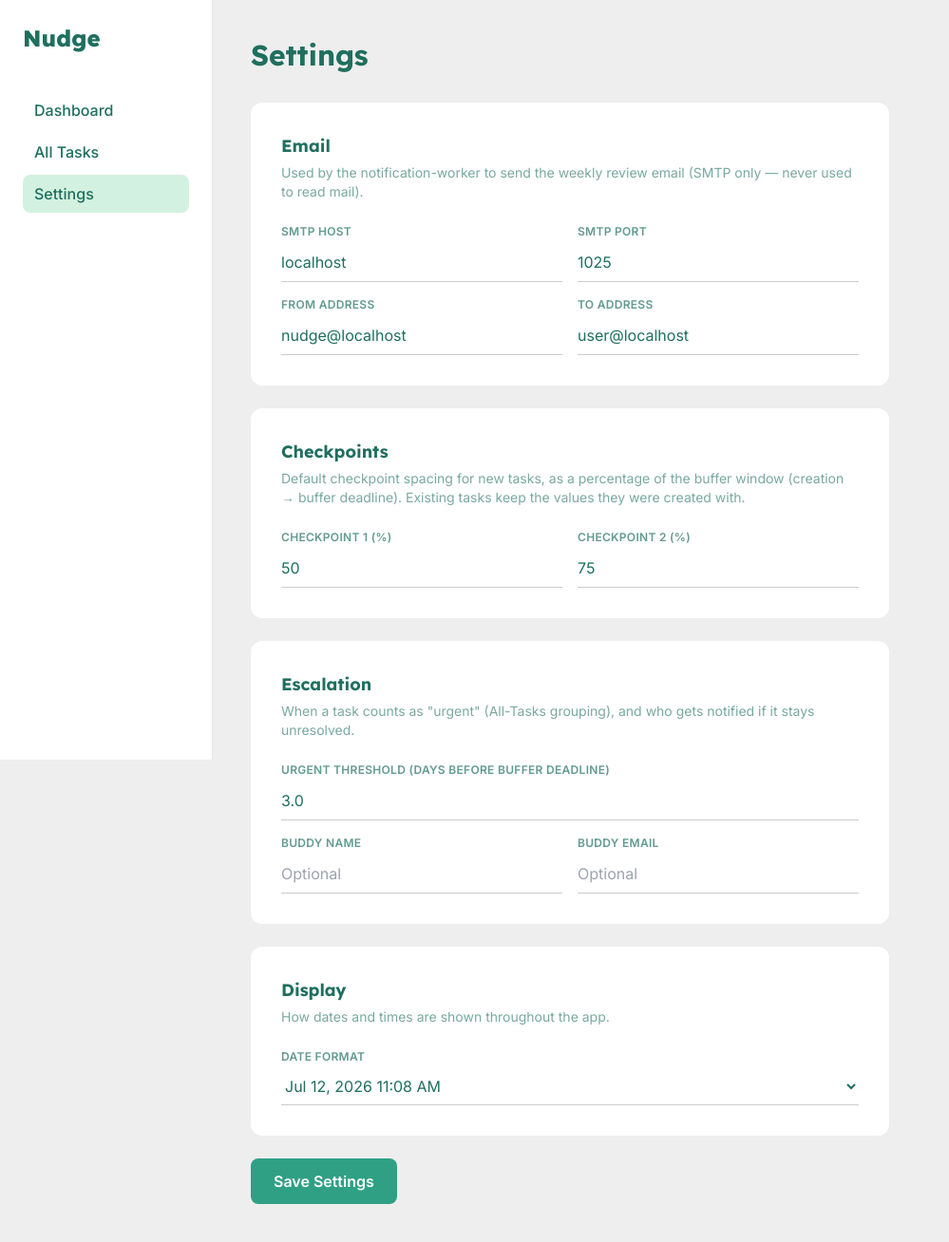
After one commit to Summerpoison/nudge, a Flask app: page /settings in a window 1280 px wide. The commit adds this page. Shown: the whole page at 95% size, without its empty margins (0-999 px from the left). Run offline with Flask 3, Linux system fonts and the light colour scheme; data comes from the database, SQL or seed files in the repository; some libraries are stand-ins or nearby versions.

Commit message:
Add Settings screen (ESC-FUNC-003), core-app as the single source of config
New settings table (singleton row, CHECK id = 1) holding SMTP config,
checkpoint-1/2 ratio defaults, urgent threshold (ESC-FUNC-003), a
buddy contact (input ready for Step 10c's escalation logic), and a
date/time format. core-app is the only process with a UI, so it's
also the only source of truth -- the worker fetches its own operating
config from a new GET /api/settings each send cycle rather than using
hardcoded constants, same polling pattern already used for tasks and
focus-task writeback. Falls back to sane defaults and logs if
core-app is unreachable, same resilience pattern as fetch_open_tasks().

calculate_buffer_deadline/calculate_checkpoints/is_urgent now take
the relevant ratios/threshold as parameters (defaulting to the old
module constants) instead of reading them as closed-over globals --
create_task() and the All-Tasks route pass the current settings in
explicitly. Settings are loaded once per request into Flask's g
object so friendly_date() doesn't hit the database for every date on
a page.

Closes out two backlog items (Settings screen, configurable date
format) and ESC-FUNC-003 in the requirements checklist.

```diff
--- a/core-app/app.py
+++ b/core-app/app.py
@@ -1,6 +1,6 @@
 from datetime import datetime
 
-from flask import Flask, abort, jsonify, redirect, render_template, request, send_from_directory, url_for
+from flask import Flask, abort, g, jsonify, redirect, render_template, request, send_from_directory, url_for
 from werkzeug.utils import secure_filename
 
 from db import init_db
@@ -9,11 +9,13 @@ from models import (
     buffer_progress_percent,
     create_task,
     get_all_tasks,
+    get_settings,
     get_task,
     get_task_events,
     is_checkpoint_due,
     is_urgent,
     set_focus_tasks,
+    update_settings,
     update_task_status,
 )
 from uploads import delete_attachment, list_attachments, save_attachment, task_upload_dir
@@ -22,10 +24,19 @@ app = Flask(__name__)
 init_db()
 
 
+@app.before_request
+def load_settings():
+    # Cached once per request in Flask's request-scoped `g` object so
+    # every date rendered on a page (potentially dozens on All-Tasks)
+    # doesn't hit the database individually.
+    g.settings = get_settings()
+
+
 def friendly_date(value):
     if not value:
         return ""
-    return datetime.fromisoformat(value).strftime("%b %d, %Y %I:%M %p")
+    date_format = g.settings["date_format"] if "settings" in g else "%b %d, %Y %I:%M %p"
+    return datetime.fromisoformat(value).strftime(date_format)
 
 
 app.jinja_env.filters["friendly_date"] = friendly_date
@@ -53,11 +64,15 @@ def all_tasks():
         name = request.form["name"]
         external_deadline = datetime.fromisoformat(request.form["external_deadline"])
         create_task(name, external_deadline)
-        return redirect(url_for("dashboard"))
+        redirect_to = request.form.get("redirect_to", "dashboard")
+        if redirect_to not in ("dashboard", "all_tasks"):
+            redirect_to = "dashboard"
+        return redirect(url_for(redirect_to))
 
     tasks = get_all_tasks()
-    urgent_tasks = [t for t in tasks if t["status"] == "active" and is_urgent(t)]
-    not_urgent_tasks = [t for t in tasks if t["status"] == "active" and not is_urgent(t)]
+    threshold = g.settings["urgent_threshold_days"]
+    urgent_tasks = [t for t in tasks if t["status"] == "active" and is_urgent(t, threshold)]
+    not_urgent_tasks = [t for t in tasks if t["status"] == "active" and not is_urgent(t, threshold)]
     other_tasks = [t for t in tasks if t["status"] != "active"]
     return render_template(
         "all_tasks.html",
@@ -160,6 +175,25 @@ def change_status(task_id):
     return redirect(url_for("task_detail", task_id=task_id))
 
 
+@app.route("/settings", methods=["GET", "POST"])
+def settings():
+    if request.method == "POST":
+        update_settings(
+            smtp_host=request.form["smtp_host"],
+            smtp_port=int(request.form["smtp_port"]),
+            from_address=request.form["from_address"],
+            to_address=request.form["to_address"],
+            checkpoint_1_ratio=float(request.form["checkpoint_1_percent"]) / 100,
+            checkpoint_2_ratio=float(request.form["checkpoint_2_percent"]) / 100,
+            urgent_threshold_days=float(request.form["urgent_threshold_days"]),
+            buddy_name=request.form.get("buddy_name", ""),
+            buddy_email=request.form.get("buddy_email", ""),
+            date_format=request.form["date_format"],
+        )
+        return redirect(url_for("settings"))
+    return render_template("settings.html", settings=g.settings)
+
+
 # --- JSON API (polled by the notification-worker, Part C) ---
 
 
@@ -200,5 +234,10 @@ def api_set_focus_tasks():
     return jsonify(focus_task_ids=applied)
 
 
+@app.route("/api/settings", methods=["GET"])
+def api_get_settings():
+    return jsonify(g.settings)
+
+
 if __name__ == "__main__":
     app.run(port=3000, debug=True)
--- a/core-app/db.py
+++ b/core-app/db.py
@@ -38,5 +38,25 @@ def init_db():
         )
         """
     )
+    conn.execute(
+        """
+        CREATE TABLE IF NOT EXISTS settings (
+            id INTEGER PRIMARY KEY CHECK (id = 1),
+            smtp_host TEXT NOT NULL DEFAULT 'localhost',
+            smtp_port INTEGER NOT NULL DEFAULT 1025,
+            from_address TEXT NOT NULL DEFAULT 'nudge@localhost',
+            to_address TEXT NOT NULL DEFAULT 'user@localhost',
+            checkpoint_1_ratio REAL NOT NULL DEFAULT 0.5,
+            checkpoint_2_ratio REAL NOT NULL DEFAULT 0.75,
+            urgent_threshold_days REAL NOT NULL DEFAULT 3,
+            buddy_name TEXT NOT NULL DEFAULT '',
+            buddy_email TEXT NOT NULL DEFAULT '',
+            date_format TEXT NOT NULL DEFAULT '%b %d, %Y %I:%M %p'
+        )
+        """
+    )
+    # Singleton row (CHECK id = 1 enforces this at the schema level) --
+    # INSERT OR IGNORE means this is a no-op on every init after the first.
+    conn.execute("INSERT OR IGNORE INTO settings (id) VALUES (1)")
     conn.commit()
     conn.close()
--- a/core-app/templates/base.html
+++ b/core-app/templates/base.html
@@ -44,7 +44,8 @@
            class="px-3 py-2 rounded-lg font-medium {{ 'bg-primary/30' if request.path == url_for('all_tasks') else 'hover:bg-primary/10' }}">
             All Tasks
         </a>
-        <a href="#" class="px-3 py-2 rounded-lg font-medium text-text/40 cursor-not-allowed">
+        <a href="{{ url_for('settings') }}"
+           class="px-3 py-2 rounded-lg font-medium {{ 'bg-primary/30' if request.path == url_for('settings') else 'hover:bg-primary/10' }}">
             Settings
         </a>
     </nav>
--- /dev/null
+++ b/core-app/templates/settings.html
@@ -0,0 +1,113 @@
+{% extends "base.html" %}
+{% block title %}Settings | Nudge{% endblock %}
+{% block content %}
+<h2 class="font-display font-bold text-3xl mb-8">Settings</h2>
+
+<form method="post" action="{{ url_for('settings') }}" class="flex flex-col gap-6 max-w-2xl">
+    <section class="bg-surface rounded-xl p-8">
+        <h3 class="font-display font-semibold text-lg mb-1">Email</h3>
+        <p class="text-sm text-text/60 mb-6">
+            Used by the notification-worker to send the weekly review email (SMTP only — never used to read mail).
+        </p>
+        <div class="grid grid-cols-2 gap-4">
+            <div>
+                <label class="text-xs uppercase tracking-wide font-semibold text-text/70 block mb-1">SMTP host</label>
+                <input type="text" name="smtp_host" value="{{ settings.smtp_host }}" required
+                       class="w-full border-b border-black/20 focus:border-accent outline-none py-2 bg-transparent">
+            </div>
+            <div>
+                <label class="text-xs uppercase tracking-wide font-semibold text-text/70 block mb-1">SMTP port</label>
+                <input type="number" name="smtp_port" value="{{ settings.smtp_port }}" required
+                       class="w-full border-b border-black/20 focus:border-accent outline-none py-2 bg-transparent">
+            </div>
+            <div>
+                <label class="text-xs uppercase tracking-wide font-semibold text-text/70 block mb-1">From address</label>
+                <input type="email" name="from_address" value="{{ settings.from_address }}" required
+                       class="w-full border-b border-black/20 focus:border-accent outline-none py-2 bg-transparent">
+            </div>
+            <div>
+                <label class="text-xs uppercase tracking-wide font-semibold text-text/70 block mb-1">To address</label>
+                <input type="email" name="to_address" value="{{ settings.to_address }}" required
+                       class="w-full border-b border-black/20 focus:border-accent outline-none py-2 bg-transparent">
+            </div>
+        </div>
+    </section>
+
+    <section class="bg-surface rounded-xl p-8">
+        <h3 class="font-display font-semibold text-lg mb-1">Checkpoints</h3>
+        <p class="text-sm text-text/60 mb-6">
+            Default checkpoint spacing for new tasks, as a percentage of the buffer window (creation → buffer deadline).
+            Existing tasks keep the values they were created with.
+        </p>
+        <div class="grid grid-cols-2 gap-4">
+            <div>
+                <label class="text-xs uppercase tracking-wide font-semibold text-text/70 block mb-1">Checkpoint 1 (%)</label>
+                <input type="number" name="checkpoint_1_percent" min="1" max="99" step="1"
+                       value="{{ (settings.checkpoint_1_ratio * 100) | round | int }}" required
+                       class="w-full border-b border-black/20 focus:border-accent outline-none py-2 bg-transparent">
+            </div>
+            <div>
+                <label class="text-xs uppercase tracking-wide font-semibold text-text/70 block mb-1">Checkpoint 2 (%)</label>
+                <input type="number" name="checkpoint_2_percent" min="1" max="99" step="1"
+                       value="{{ (settings.checkpoint_2_ratio * 100) | round | int }}" required
+                       class="w-full border-b border-black/20 focus:border-accent outline-none py-2 bg-transparent">
+            </div>
+        </div>
+    </section>
+
+    <section class="bg-surface rounded-xl p-8">
+        <h3 class="font-display font-semibold text-lg mb-1">Escalation</h3>
+        <p class="text-sm text-text/60 mb-6">
+            When a task counts as "urgent" (All-Tasks grouping), and who gets notified if it stays unresolved.
+        </p>
+        <div class="grid grid-cols-2 gap-4">
+            <div class="col-span-2">
+                <label class="text-xs uppercase tracking-wide font-semibold text-text/70 block mb-1">
+                    Urgent threshold (days before buffer deadline)
+                </label>
+                <input type="number" name="urgent_threshold_days" min="0" step="0.5"
+                       value="{{ settings.urgent_threshold_days }}" required
+                       class="w-full border-b border-black/20 focus:border-accent outline-none py-2 bg-transparent">
+            </div>
+            <div>
+                <label class="text-xs uppercase tracking-wide font-semibold text-text/70 block mb-1">Buddy name</label>
+                <input type="text" name="buddy_name" value="{{ settings.buddy_name }}" placeholder="Optional"
+                       class="w-full border-b border-black/20 focus:border-accent outline-none py-2 bg-transparent">
+            </div>
+            <div>
+                <label class="text-xs uppercase tracking-wide font-semibold text-text/70 block mb-1">Buddy email</label>
+                <input type="email" name="buddy_email" value="{{ settings.buddy_email }}" placeholder="Optional"
+                       class="w-full border-b border-black/20 focus:border-accent outline-none py-2 bg-transparent">
+            </div>
+        </div>
+    </section>
+
+    <section class="bg-surface rounded-xl p-8">
+        <h3 class="font-display font-semibold text-lg mb-1">Display</h3>
+        <p class="text-sm text-text/60 mb-6">How dates and times are shown throughout the app.</p>
+        <label class="text-xs uppercase tracking-wide font-semibold text-text/70 block mb-1">Date format</label>
+        <select name="date_format"
+                class="w-full border-b border-black/20 focus:border-accent outline-none py-2 bg-transparent">
+            <option value="%b %d, %Y %I:%M %p" {{ 'selected' if settings.date_format == '%b %d, %Y %I:%M %p' }}>
+                Jul 12, 2026 11:08 AM
+            </option>
+            <option value="%d %b %Y, %H:%M" {{ 'selected' if settings.date_format == '%d %b %Y, %H:%M' }}>
+                12 Jul 2026, 11:08
+            </option>
+            <option value="%m/%d/%Y %I:%M %p" {{ 'selected' if settings.date_format == '%m/%d/%Y %I:%M %p' }}>
+                07/12/2026 11:08 AM
+            </option>
+            <option value="%d/%m/%Y %H:%M" {{ 'selected' if settings.date_format == '%d/%m/%Y %H:%M' }}>
+                12/07/2026 11:08
+            </option>
+            <option value="%Y-%m-%d %H:%M" {{ 'selected' if settings.date_format == '%Y-%m-%d %H:%M' }}>
+                2026-07-12 11:08
+            </option>
+        </select>
+    </section>
+
+    <button type="submit" class="bg-accent text-white font-semibold px-6 py-3 rounded-lg self-start">
+        Save Settings
+    </button>
+</form>
+{% endblock %}
```
Also changed, not shown: core-app/models.py (+34 -8 lines), docs/03-mvp-requirements-checklist.md (+2 -2 lines), docs/14-step10b-settings.md (added, +112 -0 lines), docs/backlog.md (+6 -2 lines), notification-worker/worker.py (+30 -13 lines).
